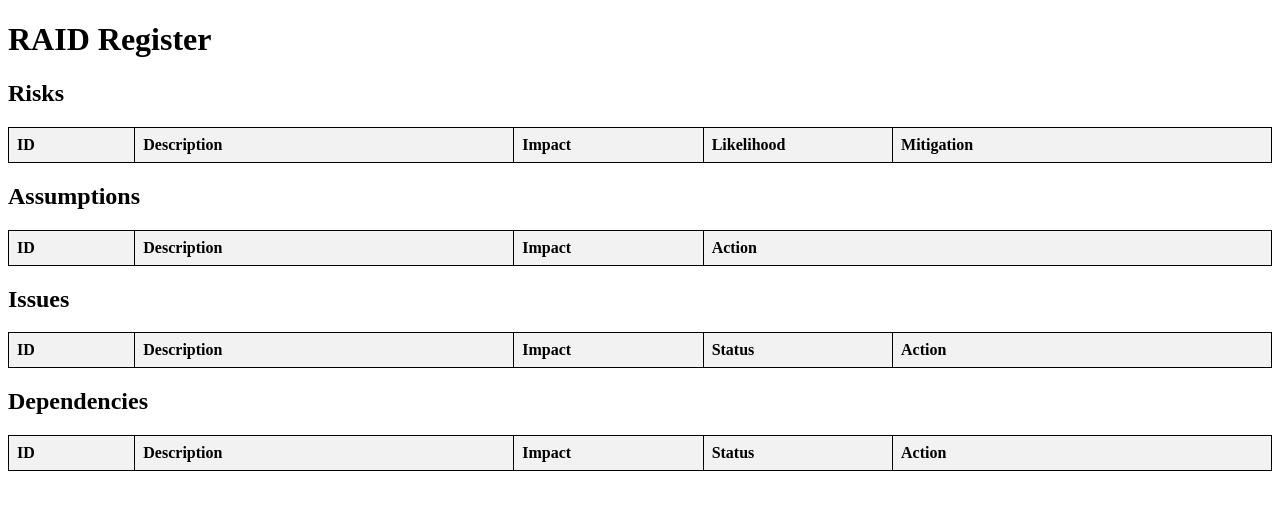
After one commit to asabuncuoglu13/faid, a Python web app: template src/utils/report/templates/risk_register.html in a window 1280 px wide. The commit adds this page. Shown: the top 510 px of the page. Run offline with Jinja, Linux system fonts and the light colour scheme; the template is opened without the code that fills it, so the values that code supplies are empty.

Commit message:
reporting-utils-extended-RAID

```diff
--- /dev/null
+++ b/src/utils/report/templates/risk_register.html
@@ -0,0 +1,123 @@
+<!DOCTYPE html>
+<html>
+<head>
+    <title>RAID Register</title>
+    <style>
+        table {
+            width: 100%;
+            border-collapse: collapse;
+        }
+        th, td {
+            border: 1px solid black;
+            padding: 8px;
+            text-align: left;
+            word-wrap: break-word;
+        }
+        th {
+            background-color: #f2f2f2;
+        }
+        .id {
+            width: 10%;
+        }
+        .description {
+            width: 30%;
+        }
+        .impact {
+            width: 15%;
+        }
+        .likelihood {
+            width: 15%;
+        }
+        .status {
+            width: 15%;
+        }
+        .mitigation {
+            width: 30%;
+        }
+        .action {
+            width: 45%;
+        }
+    </style>
+</head>
+<body>
+    <h1>RAID Register</h1>
+
+    <h2>Risks</h2>
+    <table>
+        <tr>
+            <th class="id">ID</th>
+            <th class="description">Description</th>
+            <th class="impact">Impact</th>
+            <th class="likelihood">Likelihood</th>
+            <th class="mitigation">Mitigation</th>
+        </tr>
+        {% for risk in risks %}
+        <tr>
+            <td class="id">{{ risk.id }}</td>
+            <td class="description">{{ risk.description }}</td>
+            <td class="impact">{{ risk.impact }}</td>
+            <td class="likelihood">{{ risk.likelihood }}</td>
+            <td class="mitigation">{{ risk.mitigation }}</td>
+        </tr>
+        {% endfor %}
+    </table>
+
+    <h2>Assumptions</h2>
+    <table>
+        <tr>
+            <th class="id">ID</th>
+            <th class="description">Description</th>
+            <th class="impact">Impact</th>
+            <th class="action">Action</th>
+        </tr>
+        {% for assumption in assumptions %}
+        <tr>
+            <td class="id">{{ assumption.id }}</td>
+            <td class="description">{{ assumption.description }}</td>
+            <td class="impact">{{ assumption.impact }}</td>
+            <td class="action">{{ assumption.action }}</td>
+        </tr>
+        {% endfor %}
+    </table>
+
+    <h2>Issues</h2>
+    <table>
+        <tr>
+            <th class="id">ID</th>
+            <th class="description">Description</th>
+            <th class="impact">Impact</th>
+            <th class="status">Status</th>
+            <th class="action">Action</th>
+        </tr>
+        {% for issue in issues %}
+        <tr>
+            <td class="id">{{ issue.id }}</td>
+            <td class="description">{{ issue.description }}</td>
+            <td class="impact">{{ issue.impact }}</td>
+            <td class="status">{{ issue.status }}</td>
+            <td class="action">{{ issue.action }}</td>
+        </tr>
+        {% endfor %}
+    </table>
+
+    <h2>Dependencies</h2>
+    <table>
+        <tr>
+            <th class="id">ID</th>
+            <th class="description">Description</th>
+            <th class="impact">Impact</th>
+            <th class="status">Status</th>
+            <th class="action">Action</th>
+        </tr>
+        {% for dependency in dependencies %}
+        <tr>
+            <td class="id">{{ dependency.id }}</td>
+            <td class="description">{{ dependency.description }}</td>
+            <td class="impact">{{ dependency.impact }}</td>
+            <td class="status">{{ dependency.status }}</td>
+            <td class="action">{{ dependency.action }}</td>
+        </tr>
+        {% endfor %}
+    </table>
+</body>
+</html>
```
Also changed, not shown: reports/fairness_report.html (added, +102 -0 lines), reports/raid_register.html (added, +131 -0 lines), src/utils/report/report_utils.py (+73 -8 lines), src/utils/report/templates/fairness_metrics.html (renamed from src/utils/report/report_template.html, +10 -8 lines), 1 other file.
